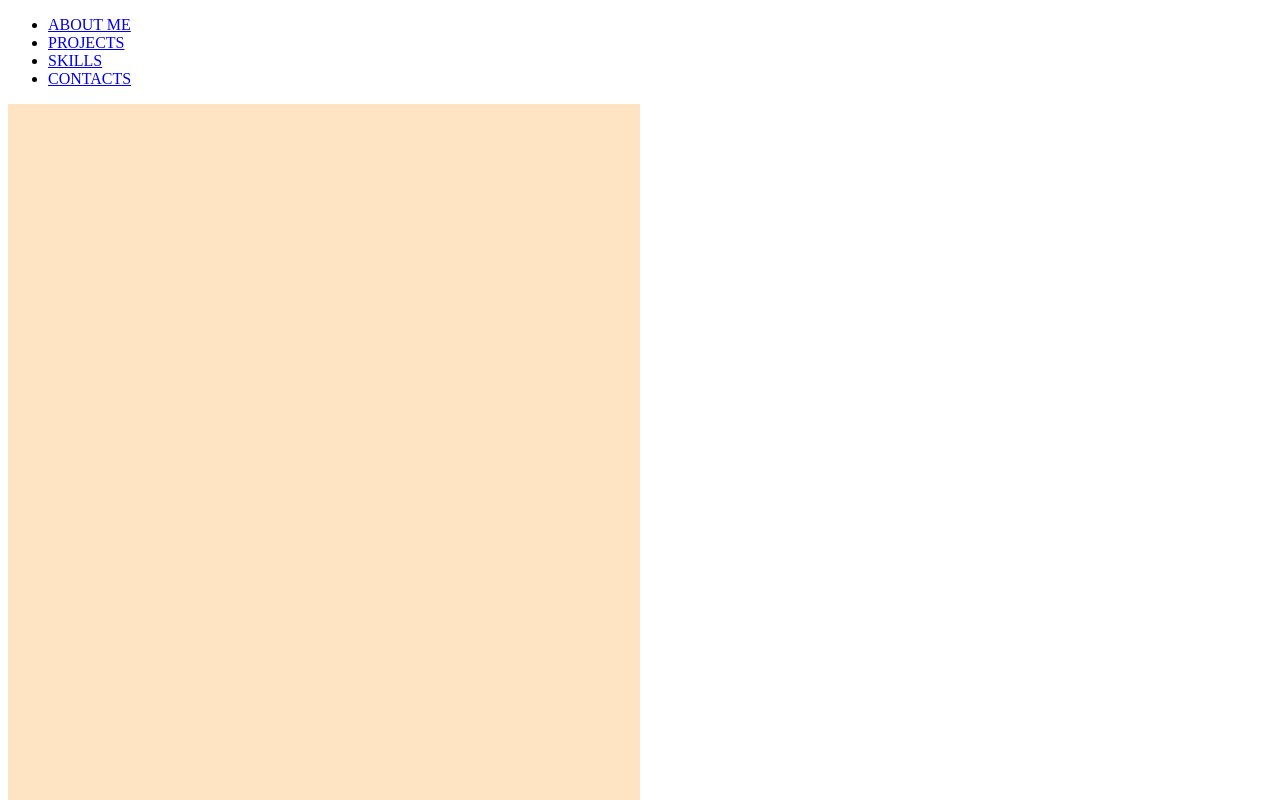
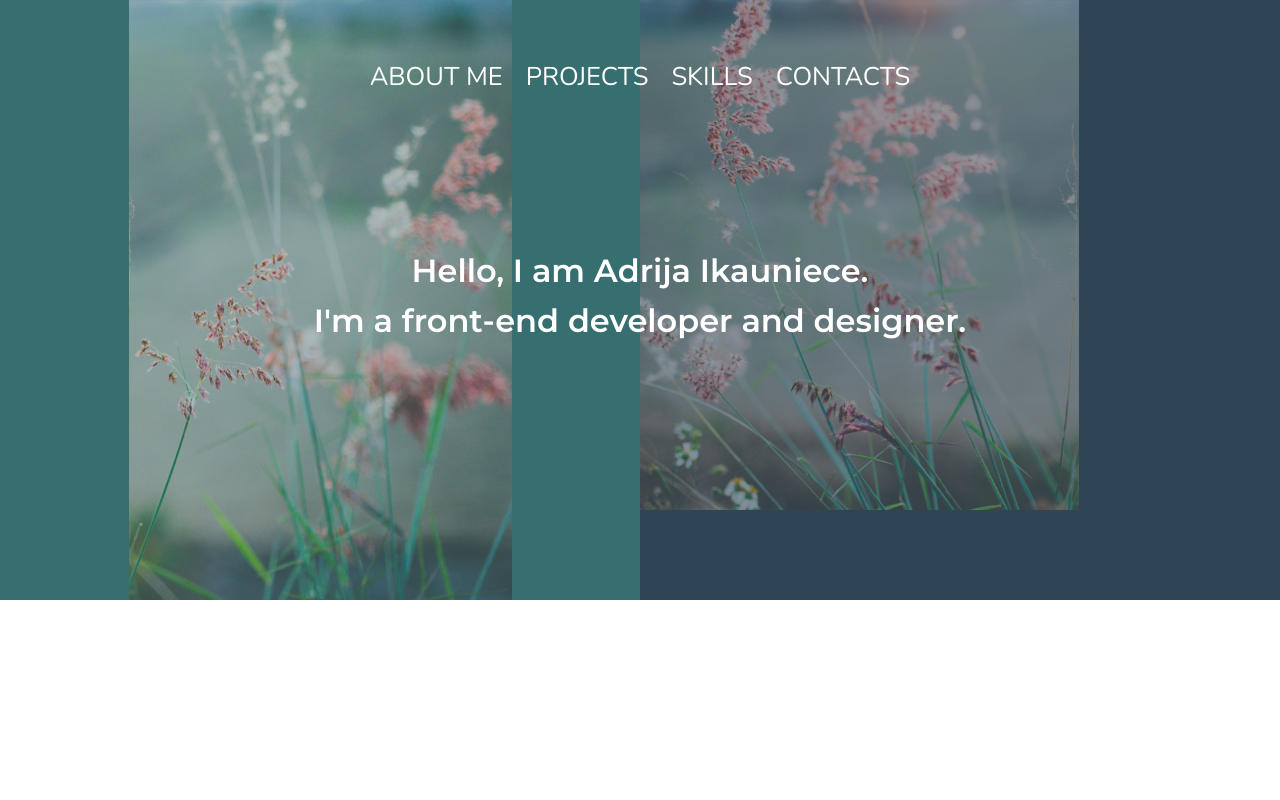
Before and after one commit to AdrijaI/Portfolio, a plain HTML site: page index.html in a window 1280 px wide. Shown: the top 800 px of the page. Drawn offline with nearby package versions, Linux system fonts and the light colour scheme.

Commit message:
first part of main page, top section

```diff
--- a/assets/css/style.css
+++ b/assets/css/style.css
@@ -1,18 +1,112 @@
+body {
+    margin: 0px;
+}
+
 h1 {
     font-family: 'Montserrat';
+    font-size: 1.2em;
     font-weight: 600;
+    color: #FFFFFF;
     text-align: center;
-    line-height: 50px;
+    line-height: 24px;
+    grid-area: 4/2/7/5;
+    z-index: 1;
+}
+
+.grid-container {
+    display: grid;
+    grid-template: repeat(8, 1fr) / repeat(5, 1fr);
+}
+
+header {
+    grid-area: 1/1/2/6;
+    z-index: 1;
+    align-self: center;
 }
 
 .left-container {
-    max-width: 50%;
-    height: 760px;
-    background-color: bisque;
+    background-color: #376E6F;
+    grid-area: 1/1/9/6;
+    display: grid;
+    justify-content: center;
+}
+
+.left-image {
+    height: 80%;
+    position: relative;
+    top: 70px;
 }
 
 .right-container {
-    max-width: 50%;
-    height: 760px;
-    background-color: burlywood;
+    display: none;
 }
+
+.navigate {
+    text-align: center;
+    padding-inline-start: 0px;
+}
+
+.nav-li {
+    display: inline-block;
+    font-family: 'Nunito';
+    font-size: 0.8em;
+}
+
+.nav-li+.nav-li {
+    margin-left: 15px;
+}
+
+.nav-li a {
+    text-decoration: none;
+    color: #FFFFFF;
+}
+
+@media screen and (min-width: 650px) {
+    .grid-container {
+        grid-template: repeat(8, 1fr) / repeat(10, 1fr);
+    }
+
+    header {
+        grid-area: 1/1/3/11;
+        font-size: 2em;
+    }
+
+    h1 {
+        grid-area: 4/1/7/11;
+        font-size: 2em;
+        line-height: 50px;
+    }
+
+    .right-container {
+        background-color: #2F4454;
+        display: block;
+        grid-area: 1/6/9/11;
+    }
+
+    .right-image {
+        max-width: 80%;
+    }
+
+    .left-image {
+        height: 100%;
+        top: 0px;
+    }
+}
+/*
+@media screen and (min-width: 425px) and (max-width: 900px) {
+    .right-container {
+        display: block;
+        grid-area: 1/3/9/11;
+    }
+} */
+
+@media screen and (min-width: 1100px) {
+    .right-image {
+        max-height: 85%;
+
+    }
+
+    header {
+        grid-area: 1/1/3/11;
+    }
+}
--- a/index.html
+++ b/index.html
@@ -10,21 +10,28 @@
     </head>
 
     <body>
+        <div class="grid-container">
             <header>
                 <nav>
-                <ul>
-                    <li><a href="#">ABOUT ME</a></li>
-                    <li><a href="#">PROJECTS</a></li>
-                    <li><a href="#">SKILLS</a></li>
-                    <li><a href="#">CONTACTS</a></li>
+                    <ul class="navigate">
+                        <li class="nav-li"><a href="#">ABOUT ME</a></li>
+                        <li class="nav-li"><a href="#">PROJECTS</a></li>
+                        <li class="nav-li"><a href="#">SKILLS</a></li>
+                        <li class="nav-li"><a href="#">CONTACTS</a></li>
                     </ul>
                 </nav>
-            <div class="left-container"></div>
-            <div class="right-container"></div>
+            </header>
+
+            <div class="left-container">
                 <img class="left-image" src="./assets/img/fons1.png">
+            </div>
+
+            <div class="right-container">
                 <img class="right-image" src="./assets/img/fons2.png">
+            </div>
+
             <h1>Hello, I am Adrija Ikauniece.<br>I'm a front-end developer and designer.</h1>
-        </header>
+        </div>
 
         <footer>
 
```
Lines whose indentation alone changed are shown as unchanged.
